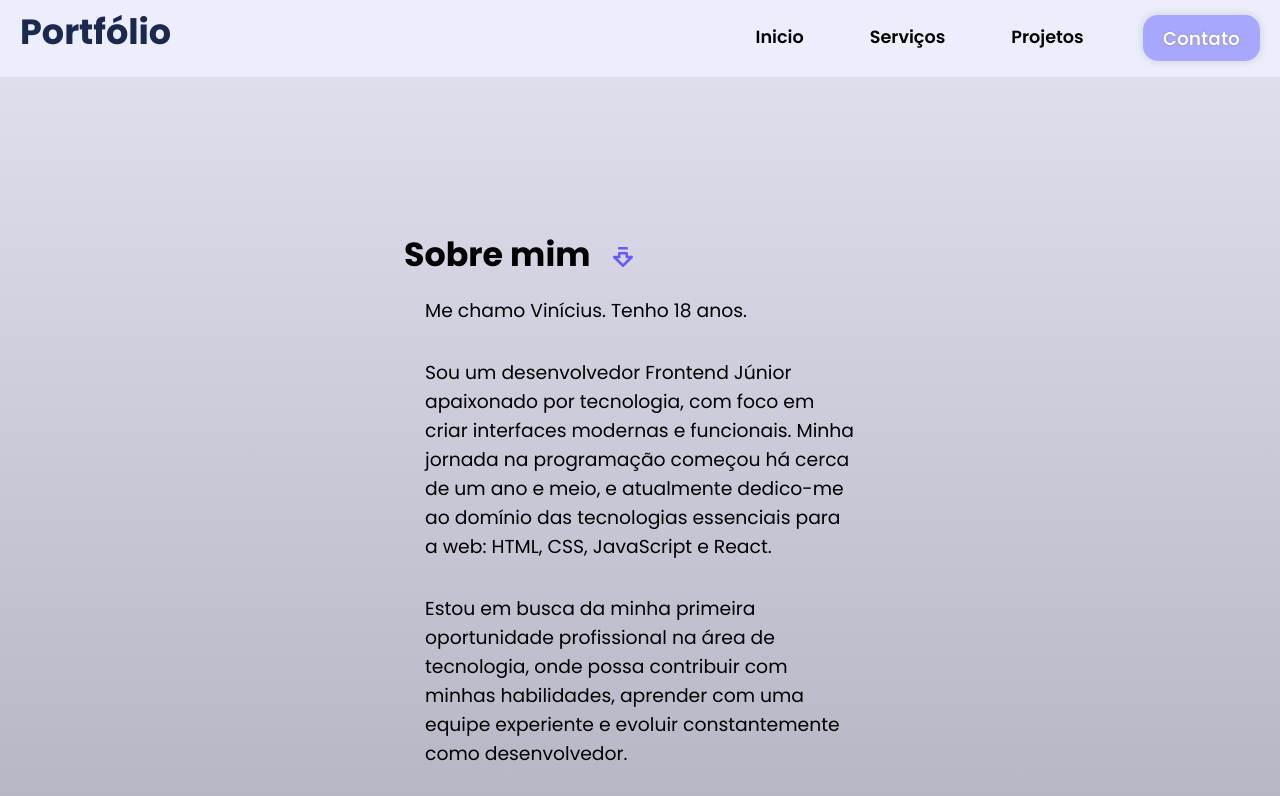
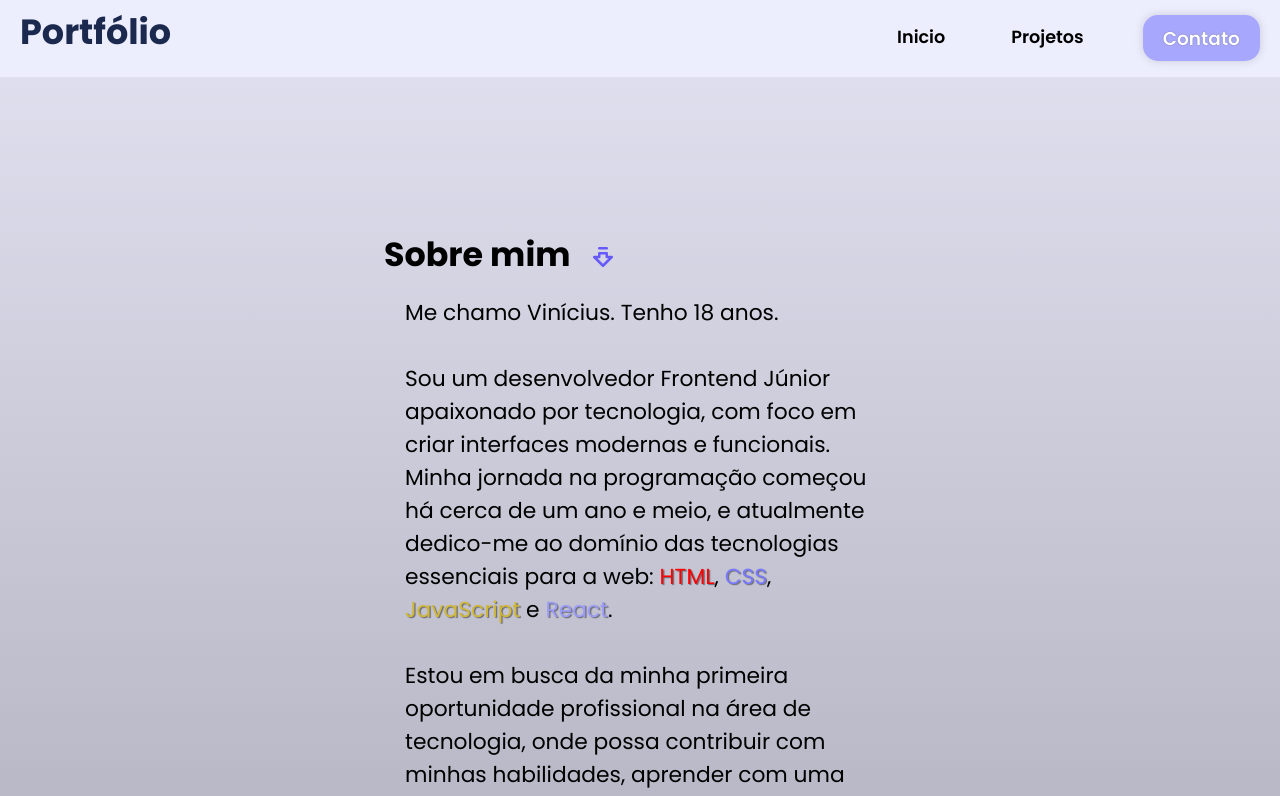
Before and after one commit to SantV7/personal_portifolio, a React (Vite) app: page / in a window 1280 px wide. Shown: the top 796 px of the page. Built offline with nearby package versions, Linux system fonts and the light colour scheme.

Commit message:
Remove <li> services </li>

```diff
--- a/src/components/header/navbar/Navbar.jsx
+++ b/src/components/header/navbar/Navbar.jsx
@@ -8,8 +8,7 @@ const Navbar = () => {
         <>
         <nav>
             <ul>
-                <li><a className='a_navbar' href="#">Inicio</a></li>
-                <li><a className='a_navbar' href="#">Serviços</a></li>
+                <li><a className='a_navbar' href="#inicio-text">Inicio</a></li>
                 <li><a href="#">Projetos</a></li>
                 <BtnContact />
             </ul>
--- a/src/components/main/MainContent.jsx
+++ b/src/components/main/MainContent.jsx
@@ -3,11 +3,10 @@ import { LuArrowBigDownDash } from "react-icons/lu";
 import Skills from './Skills';
 import ScrollReveal from "scrollreveal";
 import { useEffect } from 'react';
-
+<a href="https://lordicon.com/">Icons by Lordicon.com</a>
 
 
 const MainContent = () => {
-
 
 
    useEffect(() => {
@@ -31,10 +30,10 @@ const MainContent = () => {
         <>
           <main>
             <section className='infoContent'>
-               <div className='text_about_me'>
+               <div id='inicio-text' className='text_about_me'>
                   <h3>Sobre mim  <LuArrowBigDownDash id='arrow_me' /></h3>
                   <p>Me chamo Vinícius. Tenho 18 anos.</p>
-                  <p>Sou um desenvolvedor Frontend Júnior apaixonado por tecnologia, com foco em criar interfaces modernas e funcionais. Minha jornada na programação começou há cerca de um ano e meio, e atualmente dedico-me ao domínio das tecnologias essenciais para a web: HTML, CSS, JavaScript e React.</p>
+                  <p>Sou um desenvolvedor Frontend Júnior apaixonado por tecnologia, com foco em criar interfaces modernas e funcionais. Minha jornada na programação começou há cerca de um ano e meio, e atualmente dedico-me ao domínio das tecnologias essenciais para a web: <span className="span-usage-language" id='html-span'>HTML</span>, <span className="span-usage-language" id='css-span'>CSS</span>, <span className="span-usage-language" id='javascript-span'>JavaScript</span> e <span className="span-usage-language" id='react-span'>React</span>.</p>
                   <p>Estou em busca da minha primeira oportunidade profissional na área de tecnologia, onde possa contribuir com minhas habilidades, aprender com uma equipe experiente e evoluir constantemente como desenvolvedor.</p>
                </div>
             </section>
--- a/src/style/main/mainContent.css
+++ b/src/style/main/mainContent.css
@@ -26,9 +26,28 @@ main > .infoContent {
 }
 .text_about_me > p {
     margin-bottom: 33px;
-    font-size: 18.77px;
+    font-size: 21.77px;
 }
 
+.span-usage-language {
+    text-shadow: 1.3px 1.3px 1px rgba(0, 0, 0, 0.46);
+}
+
+#html-span {
+    color: red;
+}
+
+#css-span {
+    color: rgb(121, 121, 255);
+}
+
+#javascript-span {
+    color: rgb(209, 184, 54);
+}
+
+#react-span {
+    color: rgb(156, 156, 250);
+}
 
 #arrow_me {
     color: rgb(103, 90, 250);
@@ -42,7 +61,7 @@ main > .infoContent {
 
 
     .text_about_me {
-        width: 430px;
+        width: 470px;
     }
 
     .text_about_me > h3 {
--- a/src/style/main/skills.css
+++ b/src/style/main/skills.css
@@ -3,7 +3,7 @@
     justify-content: center;
     align-items: center;
     flex-flow: column;
-    background-image:linear-gradient(transparent, rgba(34, 32, 42, 0.422)), url(../../assets/img/fundo-azul-gradiente-de-luxo-abstrato-liso-azul-escuro-com-vinheta-preta-studio-banner.jpg);
+    background-image:linear-gradient(black, rgba(34, 32, 42, 0.044)), url(../../assets/img/fundo-azul-gradiente-de-luxo-abstrato-liso-azul-escuro-com-vinheta-preta-studio-banner.jpg);
     background-repeat: no-repeat;
     background-position: center center;
     background-color: rgb(57, 53, 53);
```
Also changed, not shown: 1 other file (tests, documents, lock files or other folders).
